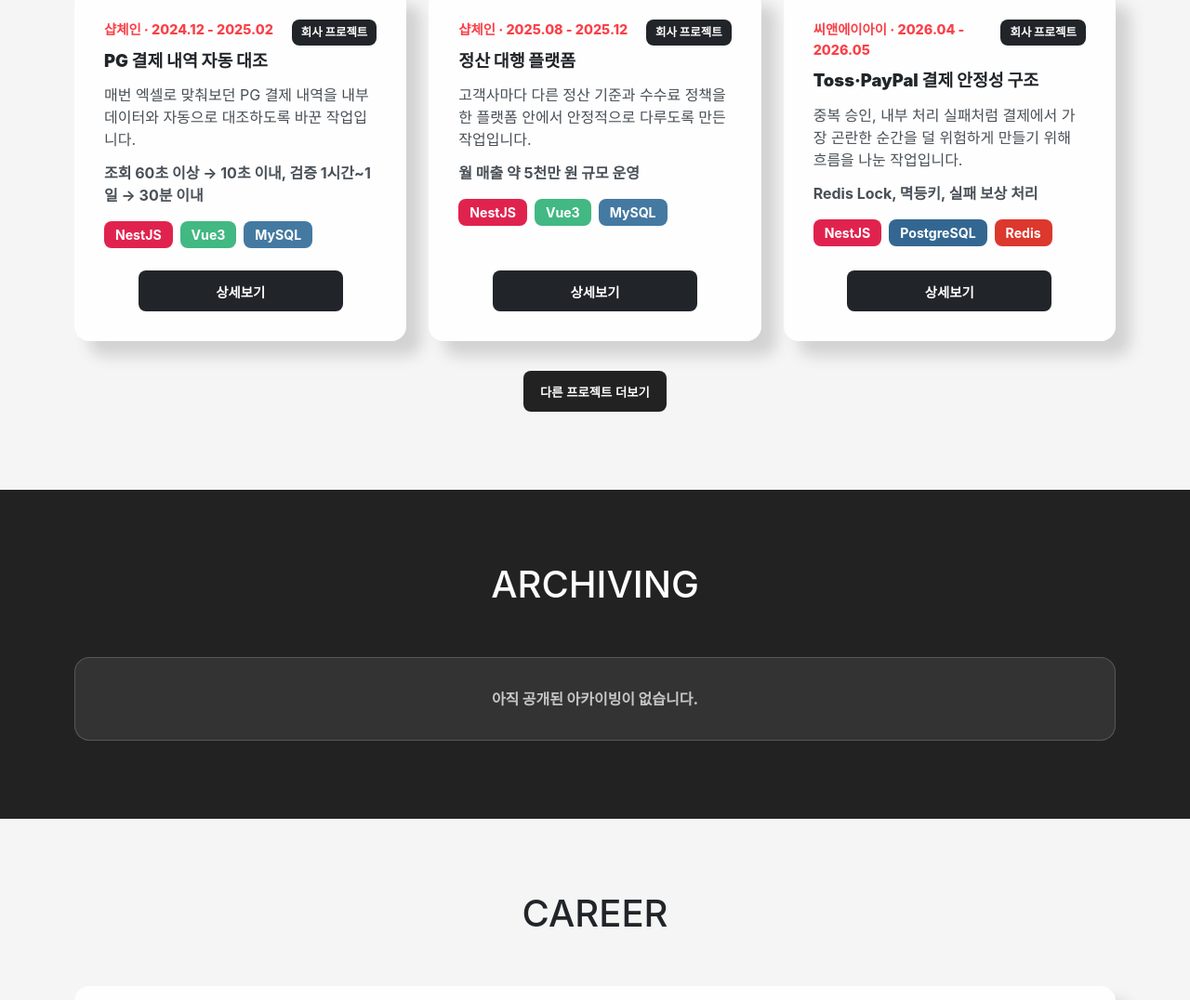
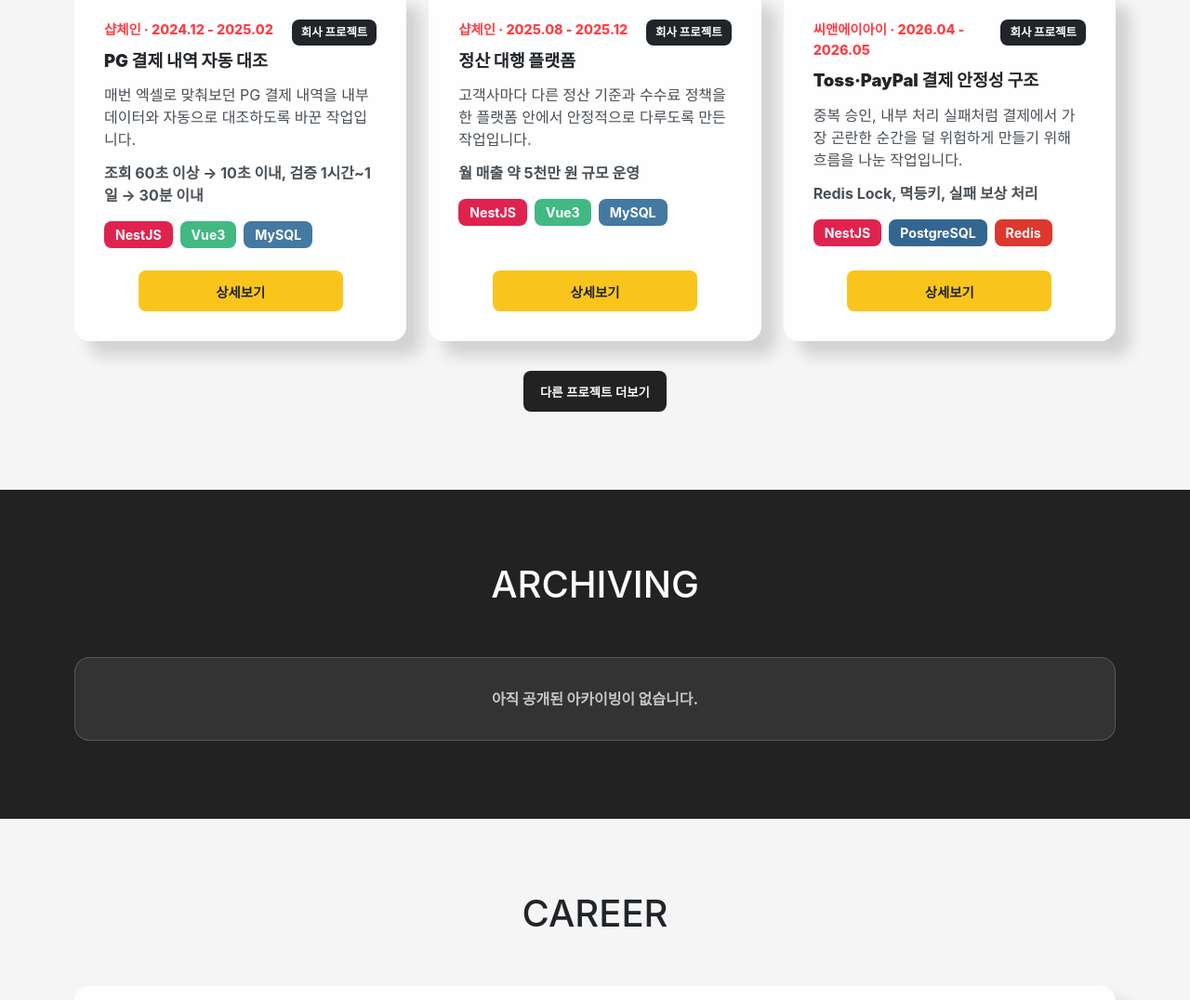
Before and after one commit to 723poil/723poil.github.io, a website: page index.html in a window 1280 px wide. Shown: the part 1753-2829 px from the top of the page at 93% size. Drawn offline with Linux system fonts and the light colour scheme.

Commit message:
fix: restore project detail button color

```diff
--- a/assets/styles.css
+++ b/assets/styles.css
@@ -279,8 +279,6 @@ a {
   width: min(220px, 100%);
   min-height: 44px;
   padding: 0 24px;
-  background: var(--black);
-  color: var(--white);
   font-size: 0.9rem;
   text-align: center;
 }
```
